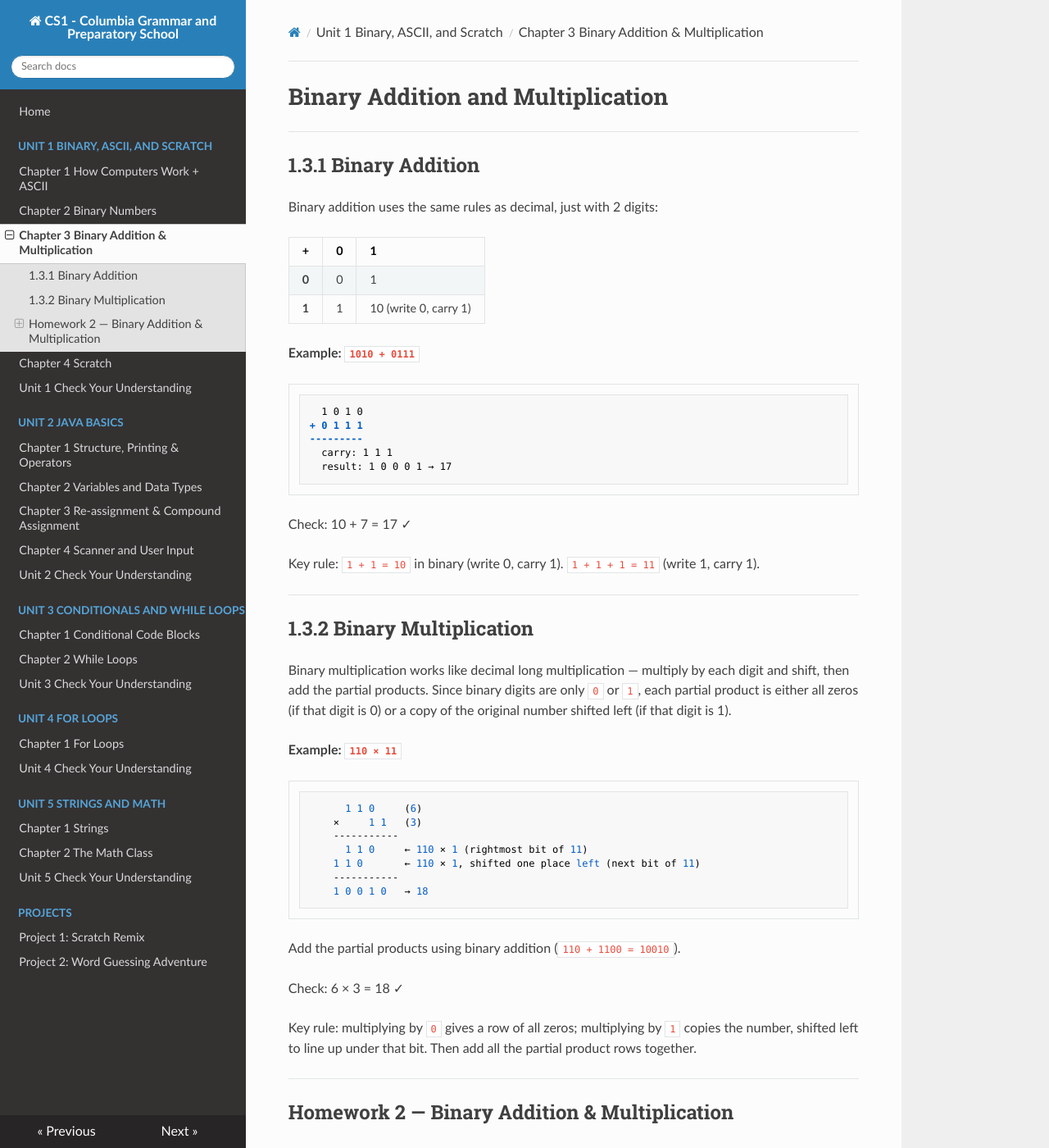
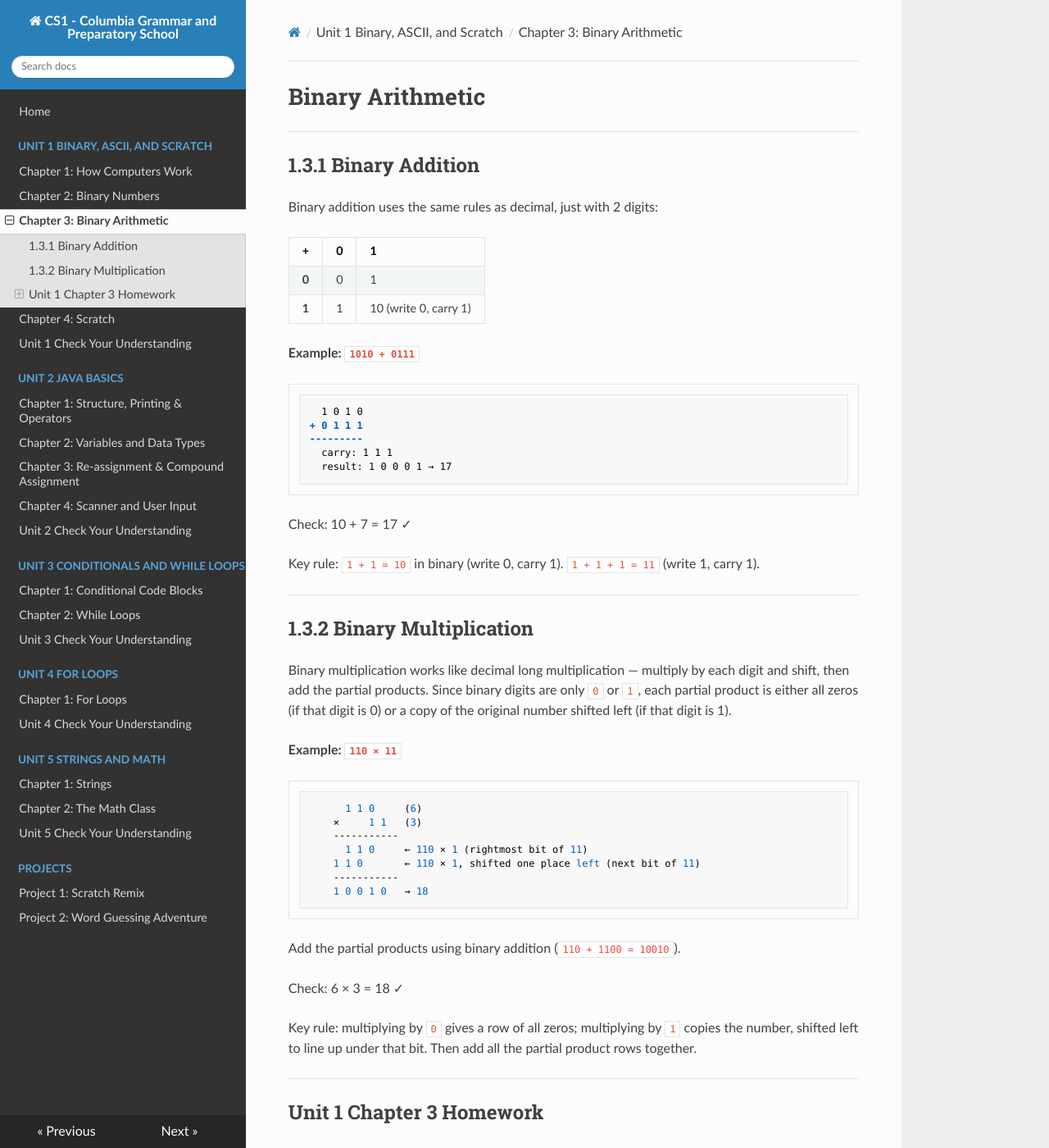
Before and after one commit to kjergens/cs1-site, an MkDocs documentation site: the page built from docs/unit1/notes_03_binary_operations.md, in a window 1280 px wide and 1400 px high. Shown: the whole window at 82% size. Built offline with MkDocs 1.6.1, drawn with Linux system fonts in a browser that asks for light colours; nearby versions of some CDN libraries.

Commit message:
Renaming and numbering homework so it's easier to identify

```diff
--- a/docs/unit1/notes_03_binary_operations.md
+++ b/docs/unit1/notes_03_binary_operations.md
@@ -1,4 +1,4 @@
-# Binary Addition and Multiplication
+# Binary Arithmetic
 
 ---
 
@@ -51,7 +51,7 @@ Key rule: multiplying by `0` gives a row of all zeros; multiplying by `1` copies
 
 ---
 
-## Homework 2 — Binary Addition & Multiplication
+## Unit 1 Chapter 3 Homework
 
 *Assigned Class 2 · Due Class 3*
 
--- a/mkdocs.yml
+++ b/mkdocs.yml
@@ -7,7 +7,7 @@ theme:
 
 markdown_extensions:
   - pymdownx.highlight:
-      anchor_linenums: false
+      anchor_linenums: true
       linenums: false
   - pymdownx.superfences
   - tables
@@ -17,27 +17,27 @@ markdown_extensions:
 nav:
   - Home: index.md
   - Unit 1  Binary, ASCII, and Scratch:
-    - "Chapter 1 How Computers Work + ASCII": unit1/notes_01_how_computers_work.md
-    - "Chapter 2 Binary Numbers": unit1/notes_02_binary_numbers.md
-    - "Chapter 3 Binary Addition & Multiplication": unit1/notes_03_binary_operations.md
-    - "Chapter 4 Scratch": unit1/notes_04_scratch.md
+    - "Chapter 1: How Computers Work": unit1/notes_01_how_computers_work.md
+    - "Chapter 2: Binary Numbers": unit1/notes_02_binary_numbers.md
+    - "Chapter 3: Binary Arithmetic": unit1/notes_03_binary_operations.md
+    - "Chapter 4: Scratch": unit1/notes_04_scratch.md
     - "Unit 1 Check Your Understanding": unit1/unit1_check_understanding.md
   - Unit 2  Java Basics:
-    - "Chapter 1 Structure, Printing & Operators": unit2/notes_01_java_structure.md
-    - "Chapter 2 Variables and Data Types": unit2/notes_02_variables.md
-    - "Chapter 3 Re-assignment & Compound Assignment": unit2/notes_03_operators_reassignment.md
-    - "Chapter 4 Scanner and User Input": unit2/notes_04_scanner.md
+    - "Chapter 1: Structure, Printing & Operators": unit2/notes_01_java_structure.md
+    - "Chapter 2: Variables and Data Types": unit2/notes_02_variables.md
+    - "Chapter 3: Re-assignment & Compound Assignment": unit2/notes_03_operators_reassignment.md
+    - "Chapter 4: Scanner and User Input": unit2/notes_04_scanner.md
     - "Unit 2 Check Your Understanding": unit2/unit2_check_understanding.md
   - Unit 3  Conditionals and While Loops:
-    - "Chapter 1 Conditional Code Blocks": unit3/notes_01_conditionals.md
-    - "Chapter 2 While Loops": unit3/notes_02_while_loops.md
+    - "Chapter 1: Conditional Code Blocks": unit3/notes_01_conditionals.md
+    - "Chapter 2: While Loops": unit3/notes_02_while_loops.md
     - "Unit 3 Check Your Understanding": unit3/unit3_check_understanding.md
   - Unit 4  For Loops:
-    - "Chapter 1 For Loops": unit4/notes_01_for_loops.md
+    - "Chapter 1: For Loops": unit4/notes_01_for_loops.md
     - "Unit 4 Check Your Understanding": unit4/unit4_check_understanding.md
   - Unit 5  Strings and Math:
-    - "Chapter 1 Strings": unit5/notes_01_strings.md
-    - "Chapter 2 The Math Class": unit5/notes_02_math.md
+    - "Chapter 1: Strings": unit5/notes_01_strings.md
+    - "Chapter 2: The Math Class": unit5/notes_02_math.md
     - "Unit 5 Check Your Understanding": unit5/unit5_check_understanding.md
   - Projects:
     - "Project 1: Scratch Remix": projects/project1.md
```
Also changed, not shown: docs/unit1/notes_01_how_computers_work.md (+6 -0 lines), docs/unit1/notes_02_binary_numbers.md (+1 -1 lines), docs/unit1/notes_04_scratch.md (+1 -1 lines).
